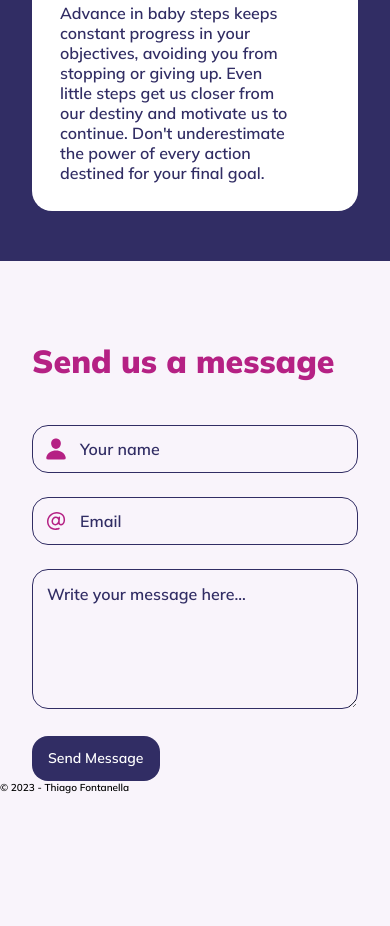
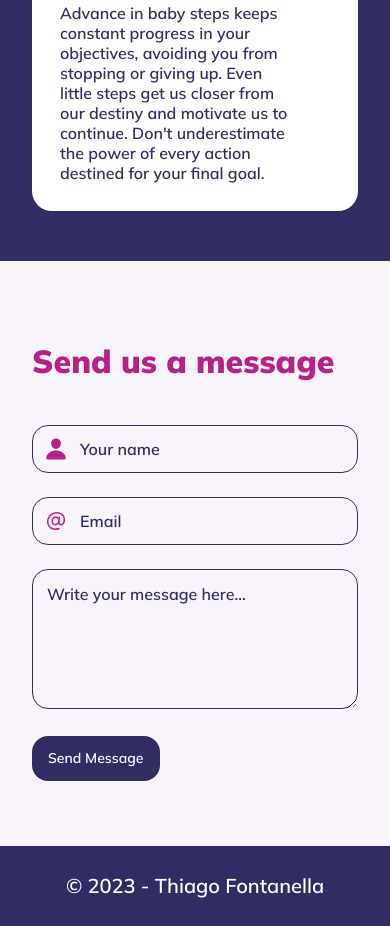
Before and after one commit to Thiagofrf/explore-with-no-limits, a plain HTML site: page index.html in a window 390 px wide. Shown: the part 1819-2745 px from the top of the page. Before the commit the page ends 2613 px from the top, so only its background shows below. Drawn offline with Linux system fonts and the light colour scheme.

Commit message:
feature: finish footer mobile styling

```diff
--- a/style.css
+++ b/style.css
@@ -94,6 +94,10 @@ section:nth-child(3) {
     padding: 0 3.2rem;
 }
 
+.form-area {
+    margin-bottom: 6.5rem;
+}
+
 .form-area > h2 {
     margin-top: 8rem;
     font-size: 3.2rem;
@@ -161,3 +165,14 @@ section:nth-child(3) {
 .form-bg-area {
     display: none;
 }
+
+footer {
+    display: flex;
+    align-items: center;
+    justify-content: center;
+    background: var(--secondary-color);
+    height: 8rem;
+    color: #FFF;
+    font-size: 2rem;
+    font-weight: 600;
+}
```
